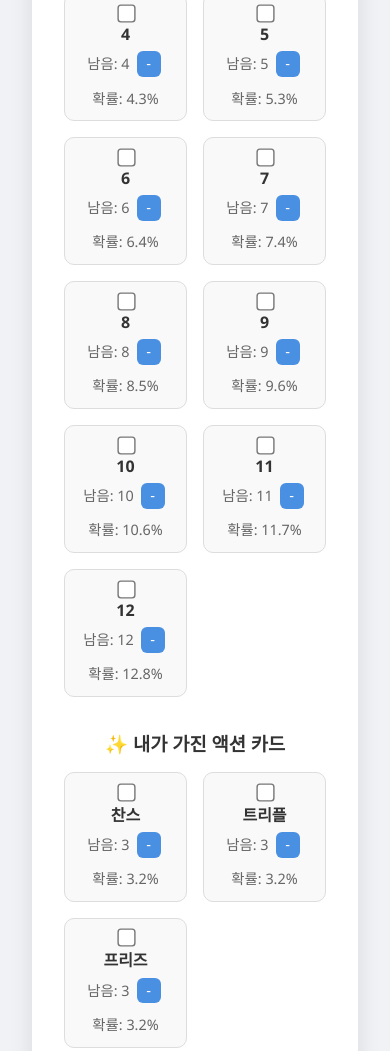
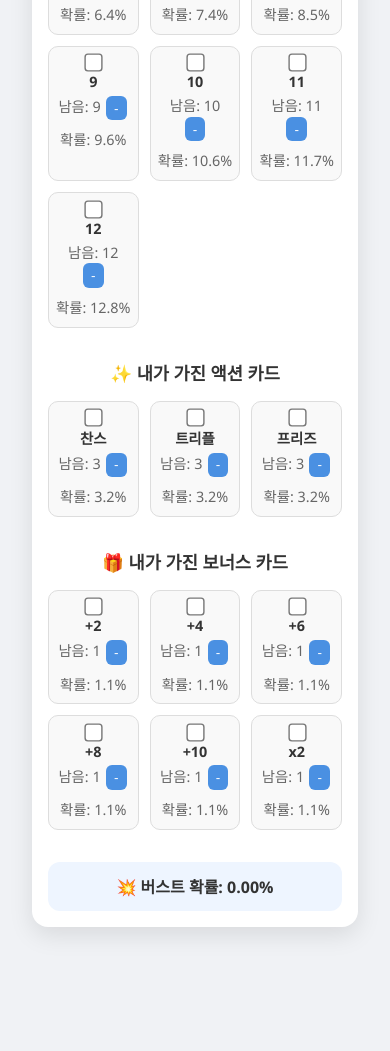
Before and after one commit to theOrd1997/Flip7_Boardgame, a plain HTML site: page index.html in a window 390 px wide. Shown: the part 550-1601 px from the top of the page. After the commit the page ends 1509 px from the top, so only its background shows below. Drawn offline with Linux system fonts and the light colour scheme.

Commit message:
Update index.html

```diff
--- a/index.html
+++ b/index.html
@@ -2,21 +2,28 @@
 <html lang="ko">
 <head>
   <meta charset="UTF-8" />
+  <meta name="viewport" content="width=device-width, initial-scale=1.0" />
   <title>플립 7 확률 계산기</title>
   <style>
     body { font-family: 'Segoe UI', sans-serif; background: #f0f2f5; margin: 0; padding: 2rem; color: #333; }
     .container { background: #fff; border-radius: 16px; padding: 2rem; max-width: 960px; margin: auto; box-shadow: 0 8px 24px rgba(0, 0, 0, 0.1); }
     h2, h3 { text-align: center; margin-bottom: 1rem; }
     .section { margin-top: 2rem; }
-    .card-grid { display: grid; grid-template-columns: repeat(auto-fit, minmax(100px, 1fr)); gap: 1rem; }
-    .card-box { background: #f9f9f9; border: 1px solid #ddd; border-radius: 10px; padding: 0.6rem; text-align: center; font-size: 1.05rem; }
-    .card-name { font-weight: bold; margin-bottom: 0.2rem; display: block; }
+    .card-grid { display: grid; grid-template-columns: repeat(auto-fit, minmax(80px, 1fr)); gap: 0.7rem; }
+    .card-box { background: #f9f9f9; border: 1px solid #ddd; border-radius: 10px; padding: 0.5rem; text-align: center; font-size: 1rem; cursor: pointer; }
     .count, .probability { font-size: 0.9rem; color: #666; margin: 0.2rem 0; }
-    button { padding: 0.3rem 0.6rem; margin: 0.2rem; background-color: #4a90e2; border: none; border-radius: 6px; color: white; cursor: pointer; font-size: 0.9rem; }
+    button { padding: 0.3rem 0.5rem; margin: 0.1rem; background-color: #4a90e2; border: none; border-radius: 6px; color: white; cursor: pointer; font-size: 0.85rem; }
     button:disabled { background: #ccc; cursor: not-allowed; }
-    .toggle { display: flex; flex-direction: column; align-items: center; font-size: 1rem; }
-    .result-box { margin-top: 2rem; background: #eef5ff; padding: 1rem; border-radius: 12px; font-size: 1.3rem; text-align: center; font-weight: bold; }
+    .toggle { display: flex; flex-direction: column; align-items: center; font-size: 0.9rem; }
+    .result-box { margin-top: 2rem; background: #eef5ff; padding: 1rem; border-radius: 12px; font-size: 1.1rem; text-align: center; font-weight: bold; }
     .header-with-buttons { display: flex; justify-content: space-between; align-items: center; margin-bottom: 1rem; }
+    @media (max-width: 480px) {
+      h2, h3 { font-size: 1.1rem; }
+      .container { padding: 1rem; }
+      .card-box { font-size: 0.9rem; padding: 0.4rem; }
+      .toggle { font-size: 0.9rem; }
+      .result-box { font-size: 1rem; padding: 0.8rem; }
+    }
   </style>
 </head>
 <body>
```
